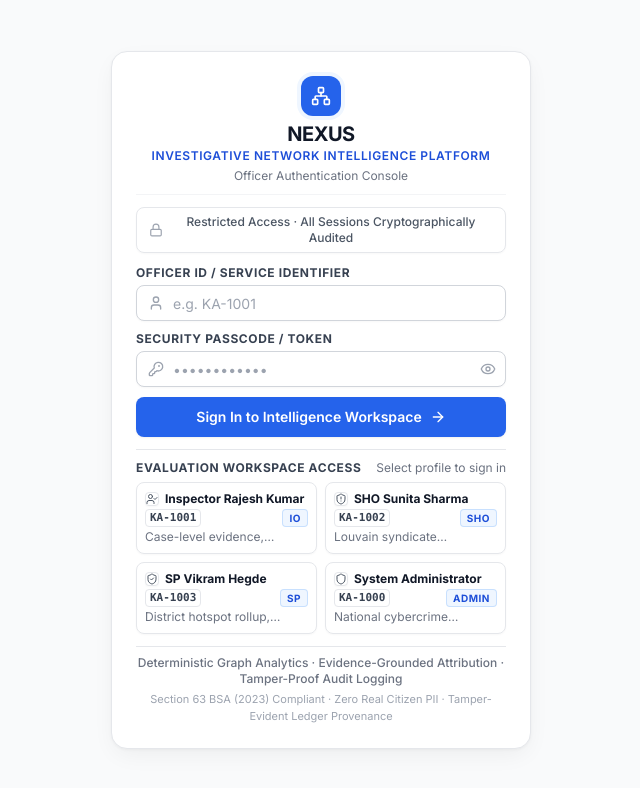
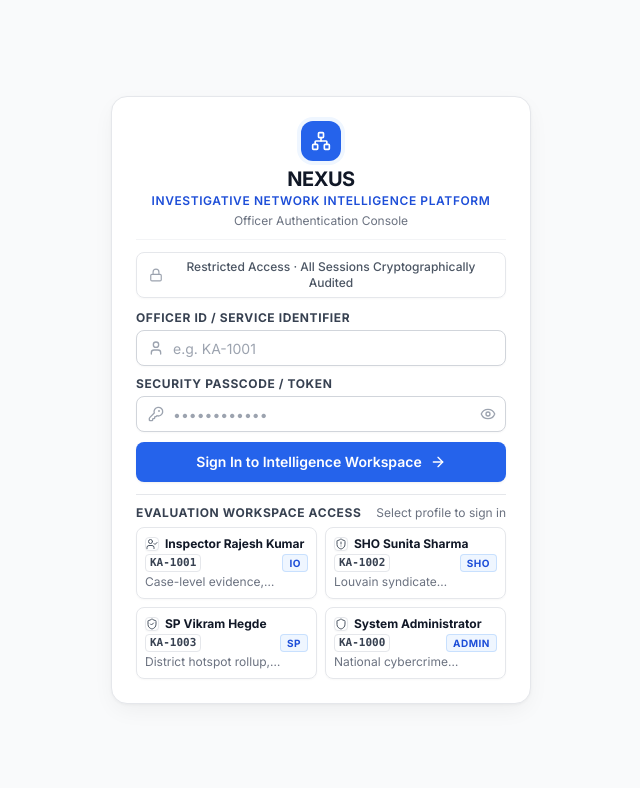
Before and after one commit to acchasujal/Nexus, a React (Vite) app in the folder frontend/: page /login in a window 1280 px wide. Shown: the top 788 px of the page, without its empty margins (319-959 px from the left). Built offline with nearby package versions, Linux system fonts and the light colour scheme.

Commit message:
refactor(frontend): remove disclaimer footer lines from login authentication card

```diff
--- a/frontend/src/pages/Login.tsx
+++ b/frontend/src/pages/Login.tsx
@@ -313,15 +313,6 @@ export default function Login() {
             </div>
           </div>
 
-          {/* Card Footer Statutory Disclaimers */}
-          <div className="border-t border-neutral-200/90 pt-2 text-center space-y-1">
-            <p className="text-xs text-neutral-500 font-medium">
-              Deterministic Graph Analytics · Evidence-Grounded Attribution · Tamper-Proof Audit Logging
-            </p>
-            <p className="text-[11px] text-neutral-400">
-              Section 63 BSA (2023) Compliant · Zero Real Citizen PII · Tamper-Evident Ledger Provenance
-            </p>
-          </div>
         </div>
       </main>
     </div>
```
Also changed, not shown: 1 other file (tests, documents, lock files or other folders).
